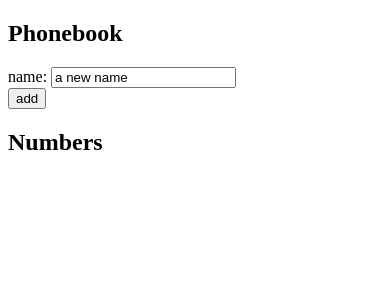
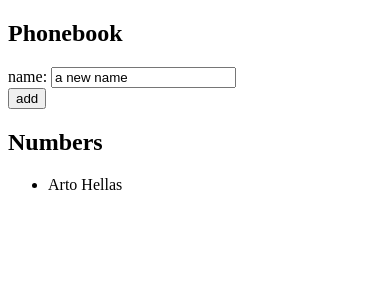
Before and after one commit to naiiiden/fullstackopen, a React (Create React App) app in the folder part2/phonebook/: page / in a window 390 px wide. Shown: the top 300 px of the page. Built offline with nearby package versions, Linux system fonts and the light colour scheme.

Commit message:
part2 phonebook display names

```diff
--- a/part2/phonebook/src/App.js
+++ b/part2/phonebook/src/App.js
@@ -5,9 +5,8 @@
     { name: 'Arto Hellas' }
   ]);
   const [newName, setNewName] = useState('a new name');
-  // const [showAll, setShowAll] = useState(true);
 
-  const addNote = (e) => {
+  const addName = (e) => {
     e.preventDefault();
     console.log('btn click', e.target);
     const nameObj = {
@@ -21,12 +20,10 @@
     setNewName(e.target.value);
   }
 
-  console.log(2, persons);
-
   return (
     <div>
       <h2>Phonebook</h2>
-      <form onSubmit={addNote}>
+      <form onSubmit={addName}>
         <div>
           name: <input value={newName} onChange={handleNameChange}/>
         </div>
@@ -35,7 +32,9 @@
         </div>
       </form>
       <h2>Numbers</h2>
-
+      <ul>
+        {persons.map(person => <li key={person.name}>{person.name}</li>)}
+      </ul>
     </div>
   )
 }
```
